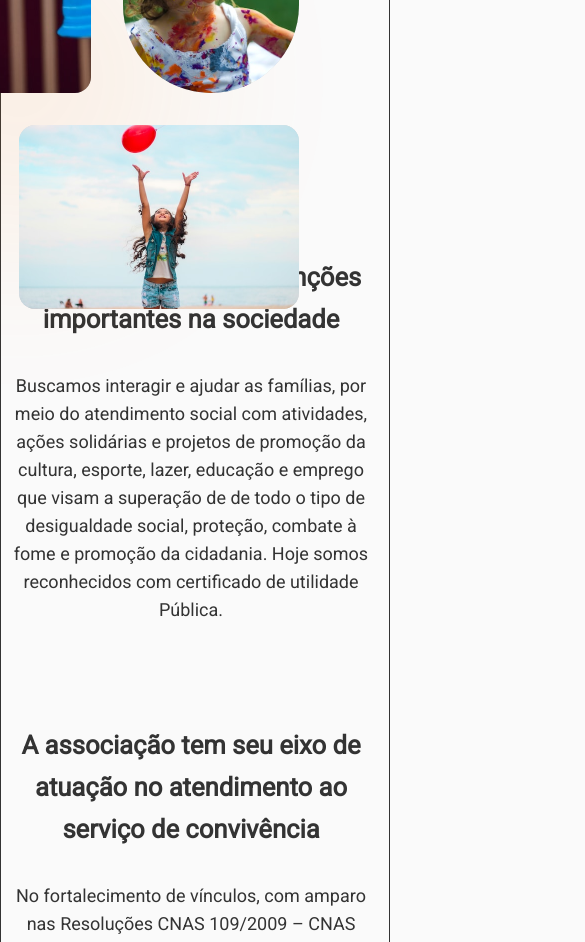
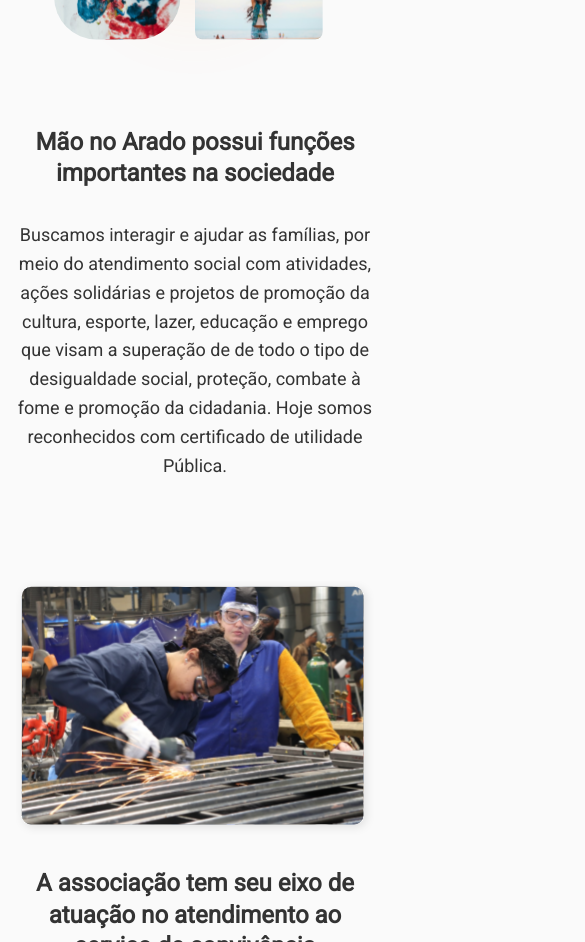
Before and after one commit to marcosaureliob/maoNoArado, a Next.js app: page / in a window 390 px wide. Shown: the part 1680-2622 px from the top of the page, 585 px wide, since content can reach past the window. Built offline with nearby package versions, Linux system fonts and the light colour scheme.

Commit message:
Second Container: Responsiveness and CSS Correction

```diff
--- a/src/app/page.tsx
+++ b/src/app/page.tsx
@@ -105,7 +105,7 @@ export default function Home() {
 
       <SecondContainer>
         <ImageKids>
-          <Image src={Kids} alt="Kids" />
+          <Image src={Kids} alt="Kids" fill style={{ objectFit: 'cover' }} />
         </ImageKids>
         <BoxInfo>
           <h2>Mão no Arado possui funções importantes na sociedade</h2>
@@ -119,6 +119,7 @@ export default function Home() {
           </p>
         </BoxInfo>
       </SecondContainer>
+
       <SecondContainer>
         <BoxInfo>
           <h2>
@@ -133,8 +134,13 @@ export default function Home() {
             trabalho.
           </p>
         </BoxInfo>
-        <ImageKids>
-          <Image src={Employers} alt="Kids" />
+        <ImageKids heightEmployers>
+          <Image
+            src={Employers}
+            alt="Kids"
+            fill
+            style={{ objectFit: 'cover' }}
+          />
         </ImageKids>
       </SecondContainer>
 
--- a/src/styles/page/home.ts
+++ b/src/styles/page/home.ts
@@ -1,8 +1,6 @@
 import { styled } from '..'
 
 export const HomeContainer = styled('div', {
-  border: '1px solid',
-
   width: '100%',
   padding: 0,
   boxSizing: 'border-box',
@@ -125,7 +123,6 @@ export const FirstContainer = styled('section', {
   width: '100%',
   maxWidth: '63rem',
   textAlign: 'center',
-  marginTop: '10rem',
 
   display: 'flex',
   flexDirection: 'column',
@@ -165,6 +162,10 @@ export const FirstContainer = styled('section', {
   '@tablet': {
     padding: '0 1rem',
   },
+
+  '@laptop': {
+    padding: '0 1rem',
+  },
 })
 
 export const ImageBolt = styled('section', {
@@ -179,52 +180,101 @@ export const ImageBolt = styled('section', {
 })
 
 export const SecondContainer = styled('section', {
+  width: '100%',
+  maxWidth: '76rem',
+
   marginTop: '10rem',
+
   display: 'flex',
-  justifyContent: 'center',
+  alignItems: 'center',
+  justifyContent: 'space-between',
+
   '@mobile': {
-    width: '23rem',
     marginTop: '6.25rem',
+    padding: '0 1rem',
+
+    flexDirection: 'column',
     gap: '2rem',
-    flexDirection: 'column',
+  },
+
+  '@tablet': {
+    padding: '0 1rem',
+    gap: '2rem',
+  },
+
+  '@laptop': {
+    padding: '0 1rem',
   },
 })
+
 export const ImageKids = styled('section', {
   position: 'relative',
-  width: '38rem',
-  height: '28.6rem',
+
+  width: '36.875rem',
+  height: '28.75rem',
+
   display: 'flex',
   alignItems: 'center',
   justifyContent: 'center',
+
+  variants: {
+    heightEmployers: {
+      true: {
+        height: '25.625rem',
+
+        '@mobile': {
+          height: '16rem',
+        },
+      },
+    },
+  },
+
   '@mobile': {
-    width: '1rem',
-    height: '18rem',
+    width: '100%',
+    height: '20rem',
+    order: -1,
+
+    img: {
+      objectFit: 'contain !important',
+    },
+  },
+
+  '@tablet': {
+    width: '100%',
+    height: '20rem',
+
+    img: {
+      objectFit: 'contain !important',
+    },
   },
 })
 
 export const BoxInfo = styled('div', {
-  width: '35.5rem',
+  width: '100%',
+  maxWidth: '36rem',
   display: 'flex',
   flexDirection: 'column',
   gap: '2rem',
+
   h2: {
     fontSize: '2rem',
-    lineHeight: '2.625rem',
+    lineHeight: '130%',
     fontWeight: 700,
     letter: '4%',
   },
+
   p: {
     fontSize: '1.125rem',
-    lineHeight: '1.75rem',
-    fontWeight: 400,
-    letter: '4%',
+    lineHeight: '160%',
+    letterSpacing: '4%',
   },
+
   '@mobile': {
-    width: '22.5rem',
     h2: {
-      fontSize: '1.6rem',
+      fontSize: '1.5rem',
       textAlign: 'center',
     },
+
     p: {
       fontSize: '1.125rem',
       textAlign: 'center',
```
Also changed, not shown: src/assets/kids.svg.
